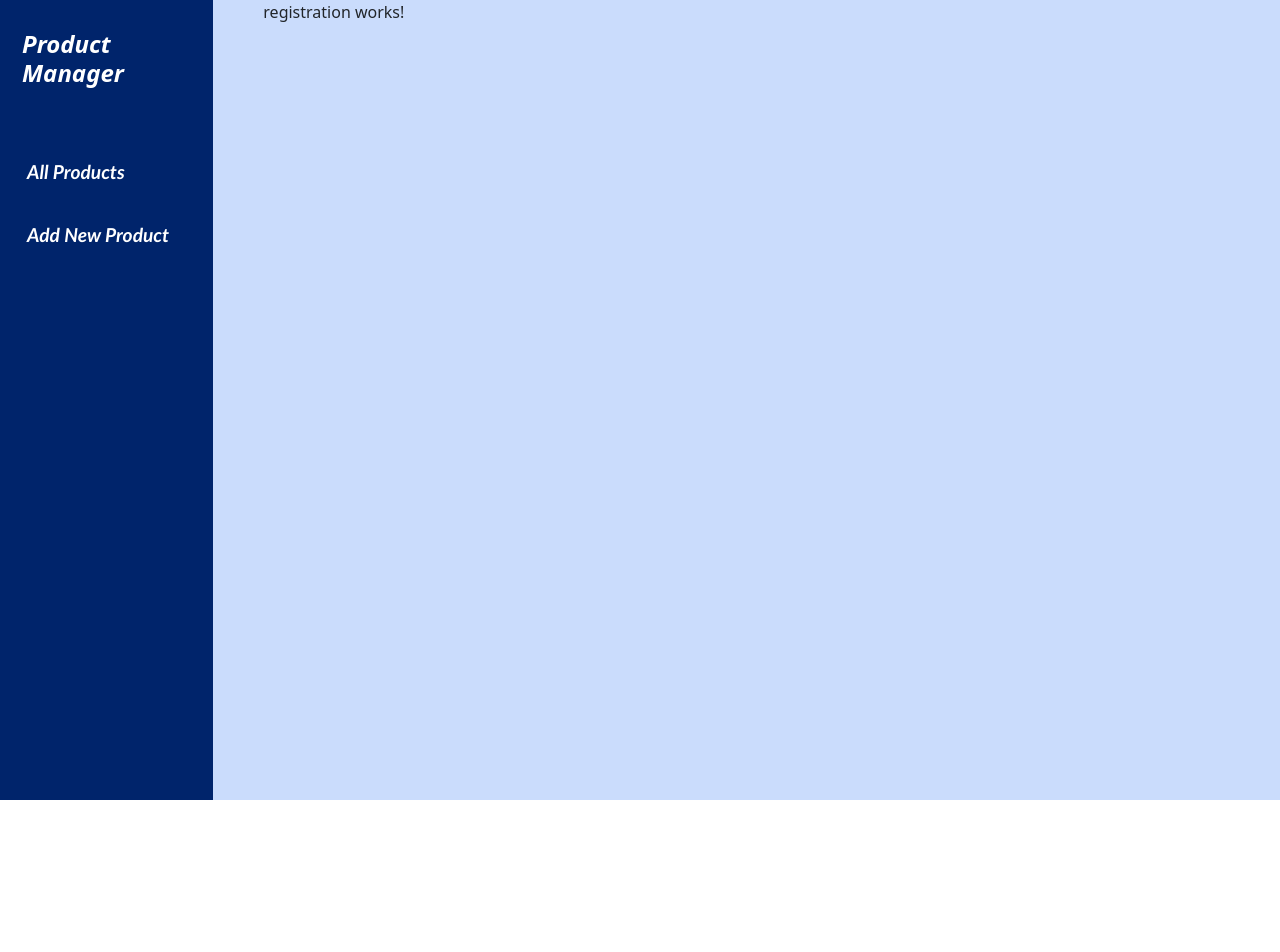
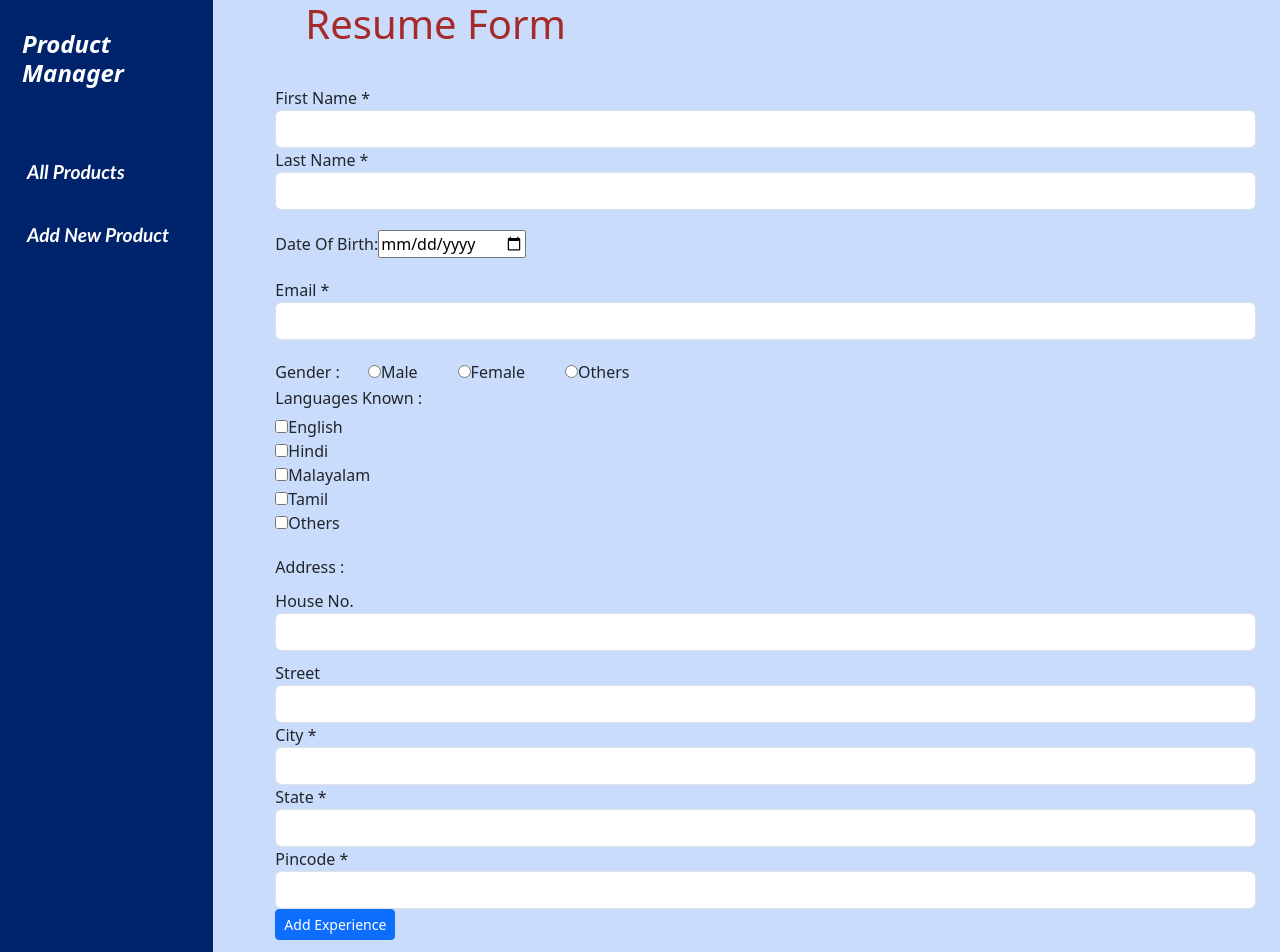
Before and after one commit to Sebinsj/profilebuilder, an Angular app: page /Registration in a window 1280 px wide. Shown: the top 952 px of the page. Before the commit the page ends 800 px from the top, so only its background shows below. Built offline with nearby package versions, Linux system fonts and the light colour scheme.

Commit message:
partial done

```diff
--- a/src/app/app.module.ts
+++ b/src/app/app.module.ts
@@ -7,6 +7,7 @@ import { HomeComponent } from './home/home.component';
 import { RegistrationComponent } from './registration/registration.component';
 import { EditComponent } from './edit/edit.component';
 import { ViewComponent } from './view/view.component';
+import { FormsModule, ReactiveFormsModule } from '@angular/forms';
 
 @NgModule({
   declarations: [
@@ -18,7 +19,9 @@ import { ViewComponent } from './view/view.component';
   ],
   imports: [
     BrowserModule,
-    AppRoutingModule
+    AppRoutingModule,
+    FormsModule,
+    ReactiveFormsModule,
   ],
   providers: [],
   bootstrap: [AppComponent]
--- a/src/app/registration/registration.component.html
+++ b/src/app/registration/registration.component.html
@@ -1 +1,155 @@
-<p>registration works!</p>
+<div class="container">
+    <div class="row">
+        <div class="col-md-12">
+            <h1 style="padding-bottom: 30px; padding-left: 30px; color: brown; ">Resume Form</h1>
+            <form action="" [formGroup]="profileForm" (ngSubmit)="onAddprofile(profileForm.value)">
+
+                <div class="form-group">
+                    <label for="fname">First Name  *</label>
+                    <input type="text" class="form-control" id="fname" formControlName="firstName">
+                    <span class="help-block" *ngIf="!profileForm.get('firstName')?.valid&&profileForm.get('firstName')?.touched" >please enter valid firstName</span>
+
+                </div>
+
+                <div class="form-group">
+                    <label for="">Last Name  *</label>
+                    <input type="text" class="form-control"  formControlName="lastName">
+                    <span class="help-block" *ngIf="!profileForm.get('lastName')?.valid&&profileForm.get('lastName')?.touched" >please enter valid lastName</span>
+                </div>
+
+                <div class="form-group" style="padding-top: 20px;">
+                    <label for="dateofbirth">Date Of Birth:</label>
+                    <input type="date" id="dateofbirth" name="dateofbirth" formControlName="dateofbirth">
+                </div>
+
+                <div class="form-group" style="padding-top: 20px;">
+                    <label for="">Email  *</label>
+                    <input type="text" class="form-control" formControlName="email">
+                    <span class="help-block" *ngIf="!profileForm.get('email')?.valid&&profileForm.get('email')?.touched" >please enter valid email</span>
+                </div>
+
+                <div class="form-group" style="padding-top: 20px;">
+                    <label for="" class="radio-inline">Gender :
+                    <div *ngFor="let gender of genders" class="form-check form-check-inline">
+                        <input type="radio" name="gender" [value]="gender" formControlName="gender" >{{gender}}
+
+                    </div>
+                </label>
+                </div>
+       <div formGroupName="languages">
+        <label for="">Languages Known :</label>
+        <div  style="padding-top: 5px;">
+                <label for="" >
+                    <input type="checkbox" formControlName="english">English
+                </label>
+        </div>
+
+        <div  >
+                <label for="" >
+                    <input type="checkbox" formControlName="hindi">Hindi
+                </label>
+        </div>
+
+        <div >
+                <label for="" >
+                    <input type="checkbox" formControlName="malayalam">Malayalam
+                </label>
+        </div>
+
+        <div >
+                <label for="" >
+                    <input type="checkbox" formControlName="tamil">Tamil
+                </label>
+        </div>
+
+        <div >
+                <label for="" >
+                    <input type="checkbox" formControlName="others">Others
+                </label>
+        </div>
+
+        </div>
+
+            <div formGroupName="address" style="padding-top: 20px;">
+                <label for="">Address :</label>
+                <div class="form-group" style="padding-top: 10px;">
+                    <label for="house_no">House No.</label>
+                    <input type="house_no" class="form-control" id="house_no" formControlName="house_no">
+
+                </div>
+
+
+
+                <div class="form-group" style="padding-top: 10px;">
+                    <label for="street">Street</label>
+                    <input type="street" class="form-control" id="street" formControlName="street">
+
+                </div>
+
+
+
+  <div>
+    <label for="city">City *</label>
+    <select id="city" formControlName="city" class="form-control">
+      <option value="" disabled selected>Select City</option>
+      <option *ngFor="let city of cities" [value]="city">{{ city }}</option>
+    </select>
+    <!-- <div *ngIf="profileForm.get('address.city').invalid && profileForm.get('address.city').touched" class="help-block">
+      City is required
+    </div> -->
+  </div>
+
+  <div>
+    <label for="state">State *</label>
+    <select id="state" formControlName="state" class="form-control">
+      <option value="" disabled selected>Select State</option>
+      <option *ngFor="let state of states" [value]="state">{{ state }}</option>
+    </select>
+    <!-- <div *ngIf="profileForm.get('address.district')?.invalid && profileForm.get('address.district')?.touched" class="help-block">
+      State is required
+    </div> -->
+  </div>
+
+
+                <div class="form-group">
+                    <label for="pincode">Pincode  *</label>
+                    <input type="text" class="form-control" id="pincode" formControlName="pincode">
+                    <span class="help-block" *ngIf="!profileForm.get('address.pincode')?.valid&&profileForm.get('address.pincode')?.touched" >please enter valid pincode</span>
+
+                </div>
+
+            </div>
+
+            <div formArrayName="experience">
+                <ng-container *ngFor="let exp of addexp,let i=index" [formGroupName]="i">
+                    <h5>Experience</h5>
+                    <input type="text" placeholder="company name" formControlName="companyname">
+                    <input type="text" placeholder="position" formControlName="position">
+                    <div formGroupName="years">
+                        <input type="date" placeholder="date of joining" formControlName="dateofjoining">
+                        <input type="date" placeholder="date of resign" formControlName="dateofresign">
+                     </div>
+
+                    <button class="btn btn-sm btn-danger" (click)="onExpRemove(i)">Remove Experience</button>
+
+
+                </ng-container>
+               <div class="form-group">
+                <p class="btn btn-sm btn-primary" (click)="onExpAdd()">Add Experience</p>
+
+            </div>
+
+            </div>
+
+                <div style="padding-top: 20px;">
+                    <button type="submit" class="btn btn-primary" [disabled]="!profileForm.valid">Submit</button>
+                    <button type="reset" class="btn btn-danger">Reset</button>
+                </div>
+
+
+
+
+            </form>
+        </div>
+    </div>
+</div>
--- a/src/app/registration/registration.component.ts
+++ b/src/app/registration/registration.component.ts
@@ -1,10 +1,93 @@
-import { Component } from '@angular/core';
+import { Component, OnInit } from '@angular/core';
+import { FormArray, FormControl, FormGroup, Validators } from '@angular/forms';
 
 @Component({
   selector: 'app-registration',
   templateUrl: './registration.component.html',
   styleUrl: './registration.component.css'
 })
-export class RegistrationComponent {
+export class RegistrationComponent implements OnInit{
+
+  profileForm!: FormGroup;
+  userSelectedLanguages:[]=[];
+
+  genders=['Male','Female','Others'];
+  languages=['Engilsh','Hindi','Malayalam','Tamil','Others']
+  cities=['a','b','c','d'];
+  states=['a','b','c','d'];
+  get addexp(){
+    return (<FormArray> this.profileForm.get('experience')).controls
+
+  }
+
+   pincodeValidator(control: FormControl): { [key: string]: any } | null {
+    const validPattern = /^\d{6}$/; // Regular expression for 6 digits
+
+    if (control.value && !validPattern.test(control.value)) {
+        return { 'invalidPincode': true }; // Return validation error if pincode doesn't match pattern
+    }
+
+    return null; // Return null if validation succeeds
+}
+
+  ngOnInit(): void {
+      this.profileForm=new FormGroup({
+        firstName: new FormControl(null,Validators.required),
+        lastName:new FormControl(null,Validators.required),
+        dateofbirth:new FormControl(null),
+        email:new FormControl(null,[Validators.required,Validators.email]),
+        gender:new FormControl(null),
+        languages:new FormGroup({
+          english:new FormControl(false,Validators.requiredTrue),
+          hindi:new FormControl(false,Validators.required),
+          malayalam:new FormControl(false,Validators.required),
+          tamil:new FormControl(false,Validators.required),
+          others:new FormControl(false,Validators.required),
+        }),
+
+        address:new FormGroup({
+          house_no:new FormControl(null),
+          street:new FormControl(null),
+          city:new FormControl(null,Validators.required),
+          state:new FormControl(null,Validators.required),
+          pincode:new FormControl(null,[Validators.required, this.pincodeValidator]),
+
+        }),
+        experience:new FormArray([])
+
+
+      });
+  }
+  onAddprofile(profile:any){
+    console.log(profile);
+    alert('Form Submitted Sucessfully')
+
+
+  }
+  onExpAdd(): void {
+    const newExp = new FormGroup({
+      companyname: new FormControl(null, Validators.required), // Initialize companyname FormControl
+      position: new FormControl(null, Validators.required),
+      years: new FormGroup({
+        dateofjoining: new FormControl(null, Validators.required),
+        dateofresign: new FormControl(null, Validators.required),
+      }),
+    });
+    (this.profileForm.get('experience') as FormArray).push(newExp);
+  }
+
+  onExpRemove(index:any):void{
+    (this.profileForm.get('experience')as FormArray).removeAt(index);
+
+  }
+  onReset(){
+
+    this.profileForm.reset()
+  }
+  selectedLanguages():void{
+
+
+
+  }
 
 }
```
